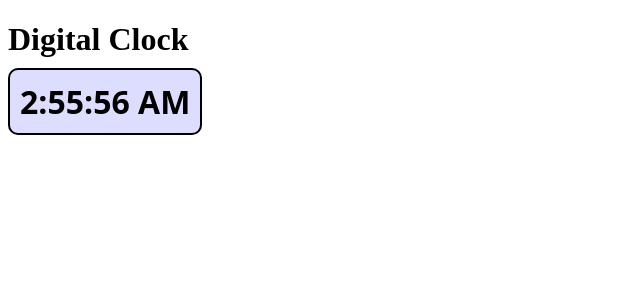
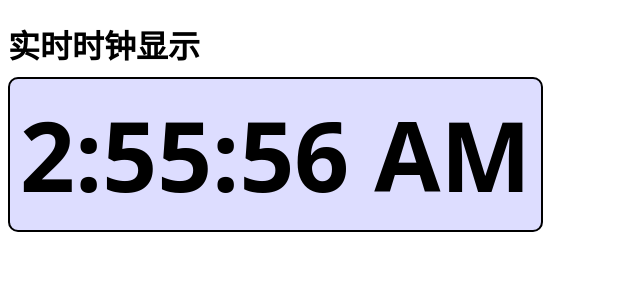
Before and after one commit to 14Capacitors/4173RN473R, a Jekyll site: the page tools/time.html, which Jekyll copies as it is, in a window 1280 px wide. Shown: the top 300 px of the page, without its empty margins (0-640 px from the left). Built offline with Jekyll 4.4.1, drawn with Linux system fonts in a browser that asks for light colours.

Commit message:
Update time.html

```diff
--- a/tools/time.html
+++ b/tools/time.html
@@ -16,15 +16,16 @@
 <style>
   #clock
   {
-  font:bold 24pt sans;
+  font:bold 72pt sans;
   background:#ddf;
   padding:10px;
   border:solid black 2px;
   border-radius:10px;
+  text-align:center;
   }
 </style>
 </head>
 <body>
-  <h1>Digital Clock</h1>
+  <h1>实时时钟显示</h1>
   <span id="clock"></span>
 </body>
```
